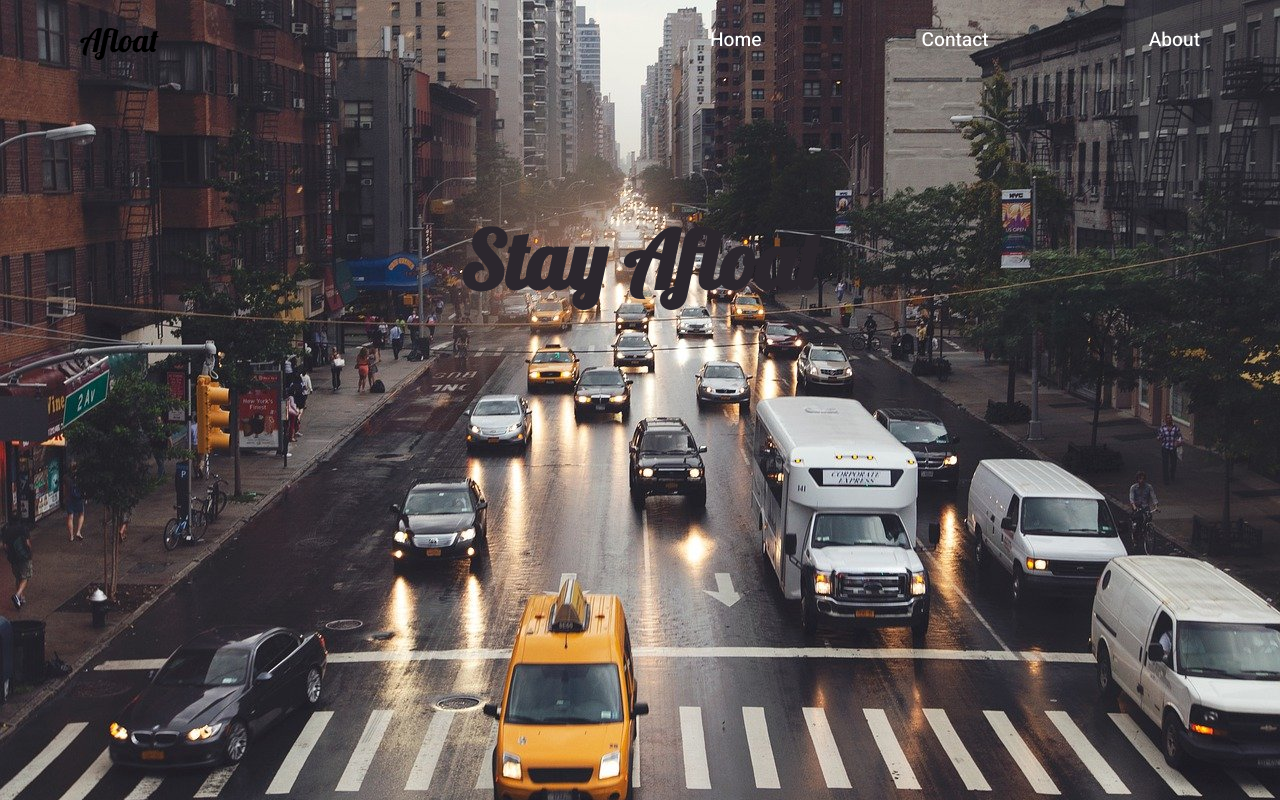
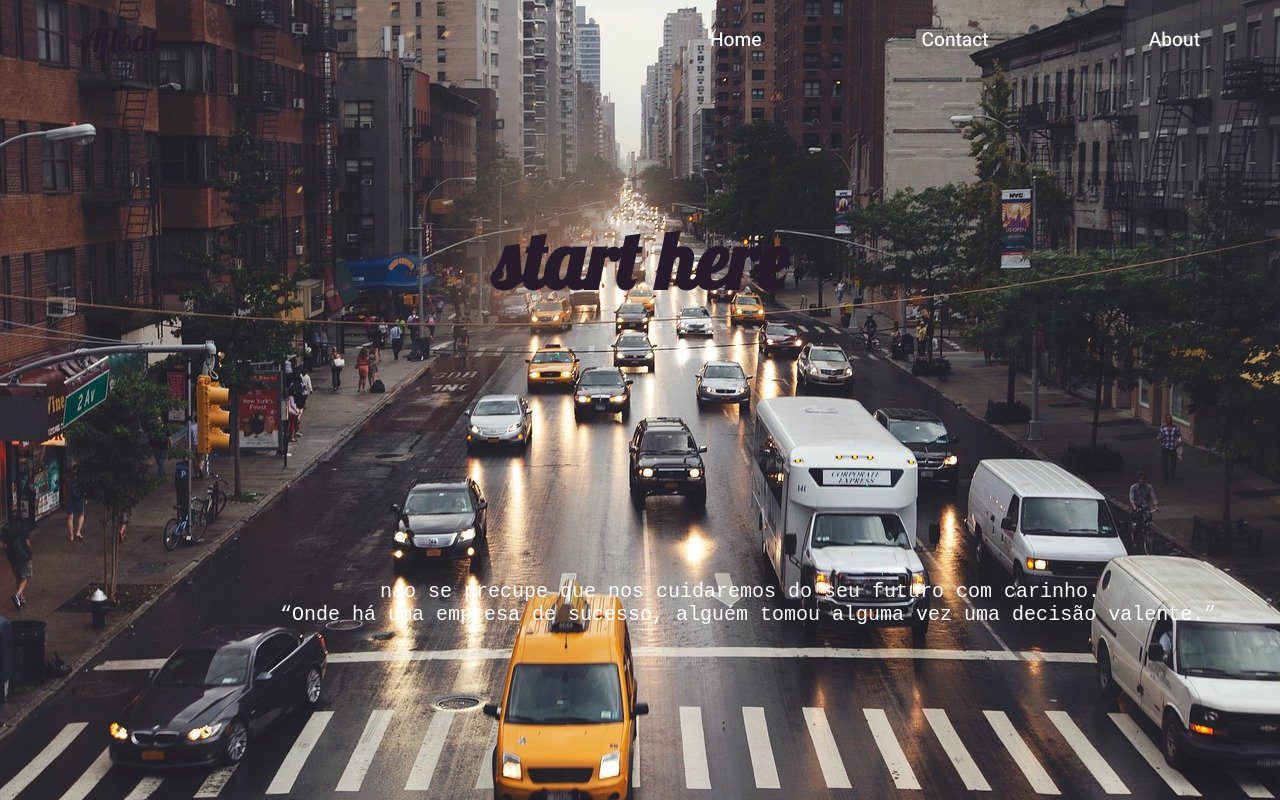
Before and after one commit to olati109/page-presentation, a plain HTML site: page index.html in a window 1280 px wide. Drawn offline with nearby package versions, Linux system fonts and the light colour scheme.

Commit message:
ajustando o header e colocando texto no final da pagina

```diff
--- a/index.html
+++ b/index.html
@@ -20,13 +20,16 @@
           <li><a href="">About</a> </li>
         </ul>
       </nav>
-      <h2 class="big-text">Stay Afloat</h2>
+      <h2 class="big-text" id="layer">start here</h2>
+      <p class="paragrafo">nao se precupe que nos
+        cuidaremos do seu futuro com carinho.</p>
+      <p class="paragrafo">“Onde há uma empresa de sucesso, alguém tomou alguma vez uma decisão valente.” </p>
     </section>
   </main>
   <div class="intro">
     <div class="intro-text">
       <h1 class="hide">
-        <span class="text">Creating inovation</span>
+        <span class="text">Creating innovation</span>
       </h1>
       <h1 class="hide">
         <span class="text">For Everyday</span>
--- a/style.css
+++ b/style.css
@@ -33,6 +33,7 @@ nav {
   font-family: 'Lobster', cursive;
   font-weight: lighter;
   font-size: 2rem;
+  color: #261c2c;
 }
 
 .big-text {
@@ -42,7 +43,29 @@ nav {
   transform: translate(-50%, -30%);
   font-size: 5rem;
   font-family: 'Lobster', cursive;
-  color: #2c272e;
+  color: #261c2c;
+}
+
+.paragrafo {
+  width: max-content;
+  max-width: 100%;
+  position: relative;
+  font-size: 20px;
+  top: 500px;
+  left: 300px;
+  color: #fff;
+  font-family: 'Courier New', Courier, monospace;
+}
+
+.paragrafo:nth-child(even) {
+  width: max-content;
+  max-width: 100%;
+  position: relative;
+  font-size: 20px;
+  top: 500px;
+  left: 200px;
+  color: #fff;
+  font-family: 'Courier New', Courier, monospace;
 }
 
 .intro {
@@ -67,7 +90,7 @@ nav {
 }
 
 .intro-text {
-  color: rgb(233, 233, 233);
+  color: rgb(44, 46, 67);
   font-family: 'Heebo', sans-serif;
   font-size: 3rem;
 }
```
Also changed, not shown: app.js (+6 -6 lines).
